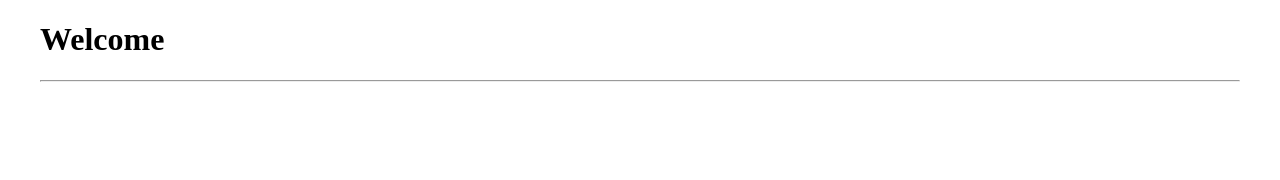
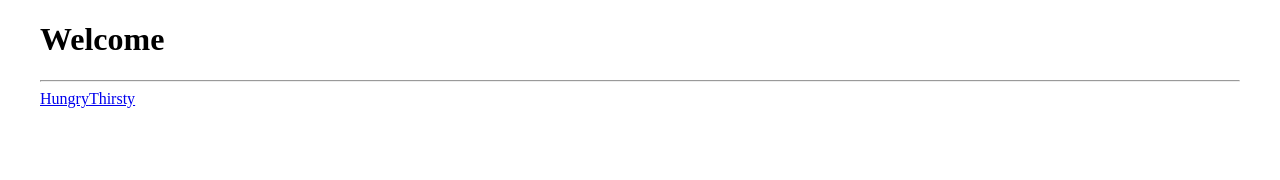
Before and after one commit to DevGrumpiness/casavazquez, a Next.js app: page / in a window 1280 px wide. Shown: the top 180 px of the page. Built offline with nearby package versions, Linux system fonts and the light colour scheme.

Commit message:
add links to to the routes drinks and food from the DigitalMenu component

```diff
--- a/src/app/components/DigitalMenu.tsx
+++ b/src/app/components/DigitalMenu.tsx
@@ -3,7 +3,7 @@ import { TMenuItemFood, TMenuItemDrink } from "../../interfaces/menuItem";
 import { drinks as mockDrinks, food as mockFood } from "../lib/mockdata";
 import { useFetchData } from "../hooks/useFetchData";
 import { MenuContext } from "../context/MenuContext";
-import ListItem from "./ListItem";
+import Link from "next/link";
 
 type TFoodData = {
 	food: TMenuItemFood[];
@@ -41,6 +41,8 @@ export const DigitalMenu: React.FC = () => {
 		<div className="digitalMenu">
 			<h1>Welcome</h1>
 			<hr />
+			<Link href="/food">Hungry</Link>
+			<Link href="/drinks">Thirsty</Link>
 		</div>
 	);
 };
```
